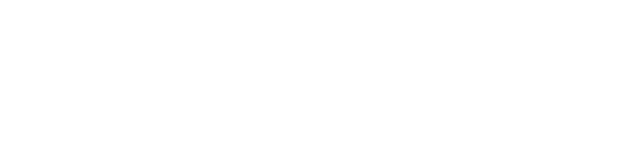
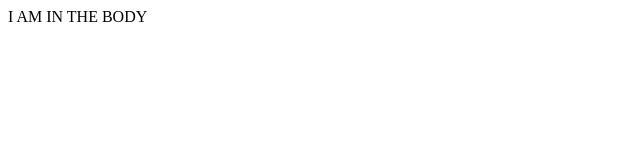
Before and after one commit to steelemal/bucky, a plain HTML site: page index2.html in a window 1280 px wide. Shown: the whole page, without its empty margins (0-640 px from the left). Drawn offline with Linux system fonts and the light colour scheme.

Commit message:
Update index2.html

```diff
--- a/index2.html
+++ b/index2.html
@@ -1,11 +1,14 @@
 <!doctype html>
 
 <html>
-
 
 <head>
 <title> This is your title </title>
 </head>
 
+<body>
+I AM IN THE BODY
 
+
+</body>
 </html>
```
